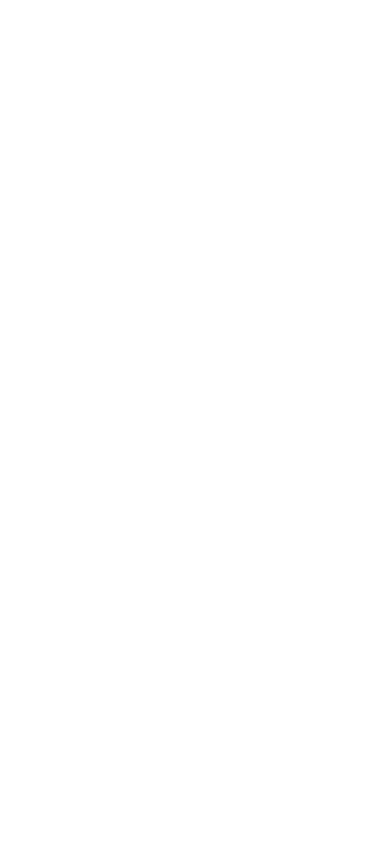
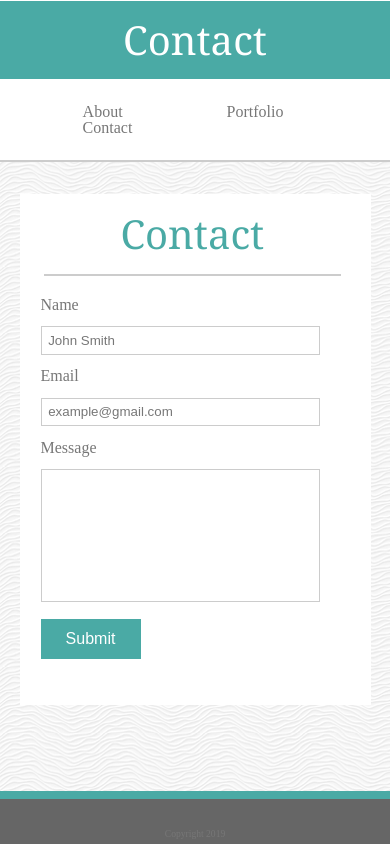
Before and after one commit to ahardy42/Responsive-Portfolio, a plain HTML site: page contact.html in a window 390 px wide. Drawn offline with Linux system fonts and the light colour scheme.

Commit message:
updated several files

```diff
--- a/assets/css/style.css
+++ b/assets/css/style.css
@@ -5,9 +5,6 @@
 
 body {
     color: #777777;
-}
-
-.wrapper {
     background-image: url(../images/white-waves.png);
 }
 
@@ -41,7 +38,7 @@ p {
     justify-self: left;
     color: #ffffff;
     background-color: #4aaaa5;
-    padding: 1em;
+    padding: 1.2em;
 }
 
 .navBar {
@@ -64,7 +61,7 @@ a {
     margin-left: 5em;
     display: grid;
     grid-template-columns: repeat(12, 8.33%);
-    grid-template-rows: 10% 90%;
+    grid-template-rows: min-content min-content 15px;
     background-color: #ffffff;
 }
 
@@ -79,6 +76,7 @@ a {
 .aboutMe > h1 {
     color: #4aaaa5;
     margin-left: 0.6em;
+    padding: 0.5em 0;
     border-bottom: 2px solid #cccccc;
 }
 
@@ -86,11 +84,109 @@ a {
     grid-column-start: 1;
     grid-column-end: 12;
     grid-row-start: 2;
+    padding-top: 0.5em;
+    margin-bottom: 90px;
 }
 
 img {
     width: 200px;
     float: left;
+    padding-top: 0.5em;
     margin-right: 1em;
     margin-left: 1em;
 }
+
+form {
+    grid-column-start: 1;
+    grid-column-end: 12;
+    grid-row-start: 2;
+    display: block;
+    padding: 5px;
+    margin: 1em;
+}
+
+input {
+    width: 100%;
+    height: 20px;
+    padding: 1em 0.5em;
+    margin: 1em 0;
+    border: 1px solid #cccccc;
+    color: #777777;
+    cursor: text;
+}
+
+textarea {
+    width: 100%;
+    height: 10em;
+    padding: 1em 0.5em;
+    margin: 1em 0;
+    border: 1px solid #cccccc;
+    color: #777777;
+    cursor: text;
+    resize: none;
+}
+
+button {
+    border: none;
+    color: #ffffff;
+    margin-bottom: 10px;
+    background-color: #4aaaa5;
+    width: 100px;
+    height: 40px;
+    font-size: 1.0em;
+}
+
+footer {
+    background-color: #666;
+    border-top: 8px solid #4aaaa5;
+    padding: 30px 30px 5px 30px;
+    text-align: center;
+    font-size: 0.6em;
+    position: fixed;
+    width: 100%;
+    bottom: 0;
+}
+
+@media screen and (max-width: 768px) {
+    .container {
+        width: 90%;
+        margin: 0 auto;
+    }
+
+    .navBar {
+        grid-column-start: 7;
+    }
+}
+
+@media screen and (max-width: 640px) {
+    .header {
+        grid-template-rows: 80px 80px;
+    }
+
+    .name {
+        grid-column-start: 1;
+        grid-column-end: 13;
+        grid-row-start: 1;
+        grid-row-end: 1;
+        width: 100%;
+        align-self: center;
+        justify-self: center;
+    }
+
+    h1 {
+        text-align: center;
+    }
+
+    .navBar {
+        grid-column-start: 2;
+        grid-column-end: 12;
+        grid-row-start: 2;
+        align-self: center;
+        justify-self: center;
+    }
+
+    a {
+        padding: 50px;
+    }
+
+}
--- a/contact.html
+++ b/contact.html
@@ -0,0 +1,47 @@
+<!DOCTYPE html>
+<html>
+
+<head>
+    <meta charset="UTF-8">
+    <title>Andy Hardy | Portfolio</title>
+    <!--reset css-->
+    <link rel="stylesheet" href="assets/css/reset.css">
+    <!--my stylesheet-->
+    <link rel="stylesheet" href="assets/css/style.css">
+    <meta name="viewport" content="width=device-width, initial-scale=1.0">
+</head>
+
+<body>
+    <div class="wrapper">
+        <header class="header">
+            <div class="name">
+                <h1>Contact</h1>
+            </div>
+            <div class="navBar">
+                <a href="#">About</a>
+                <a href="#">Portfolio</a>
+                <a href="#">Contact</a>
+            </div>
+        </header>
+        <section class="container">
+            <div class="aboutMe">
+                <h1>Contact</h1>
+            </div>
+            <!-- not sure how to send myself an email when somebody hits submit -->
+            <form action="#">
+                Name
+                <br>
+                <input type="text" name="fullName" value="John Smith"><br>
+                Email<br>
+                <input type="text" name="email" value="example@gmail.com"><br>
+                Message<br>
+                <textarea name="message"></textarea><br>
+                <!-- used type submit because it refreshes the page and seems to be the function I want for this form. -->
+                <button type="submit">Submit</button>
+            </form>
+        </section>
+        <footer class="footer">
+            Copyright 2019
+        </footer>
+    </div>
+</body>
```
Also changed, not shown: index.html (+2 -2 lines), portfolio.html (+35 -0 lines).
